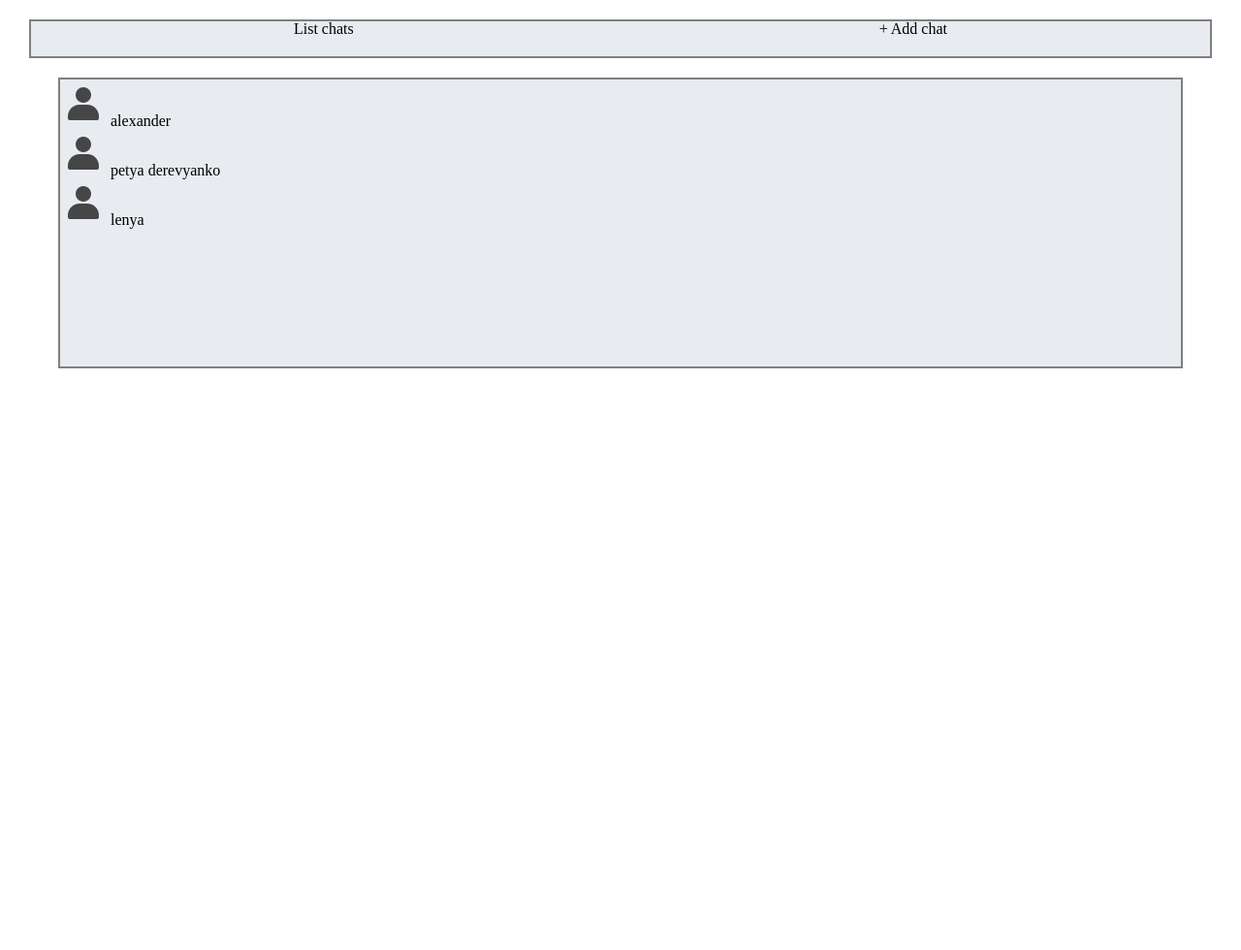
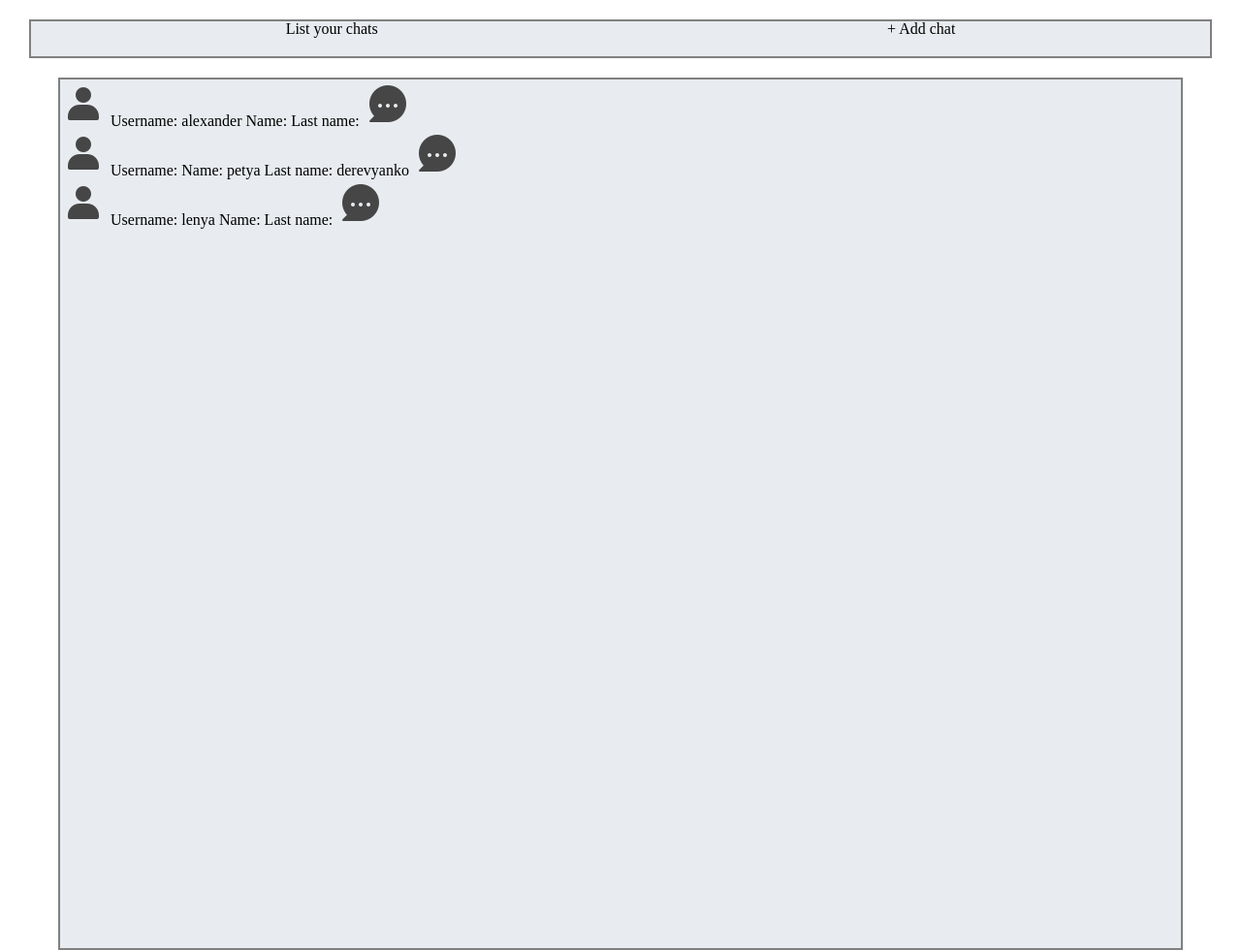
Before and after one commit to Konstantin1kk/websocket_chat, a Django app: page /chats/ in a window 1280 px wide. Shown: the part 75-1055 px from the top of the page at 97% size. Before the commit the page ends 455 px from the top, so only its background shows below. Run offline with Django 4.2, Linux system fonts and the light colour scheme; a user stored in the database is signed in; data comes from the database, SQL or seed files in the repository; both versions use the stored data as it was after the commit.

Commit message:
create:user_reduct__list_your_chatToDo:registration_login_logout-session__groupchats__chats__DRF

```diff
--- a/web_socket_chat/logic/views.py
+++ b/web_socket_chat/logic/views.py
@@ -1,4 +1,3 @@
-from itertools import chain
 from django.shortcuts import render, redirect
 from django.db.models import Q
 from django.http import HttpRequest
@@ -24,15 +23,6 @@
     return render(request, template_name='chats.html', context={'users': users_in_chats})
 
 
-def get_chat(request: HttpRequest):
-    if request.method == 'GET':
-        id_chat = request.GET.get()
-        return render(request, template_name='chat.html')
-    elif request.method == 'POST':
-        # send messages
-        pass
-
-
 def user_profile(request: HttpRequest):
     if request.method == 'GET':
         return render(request, template_name='user_profile.html', context={'user': request.user})
@@ -40,6 +30,7 @@
         params = request.POST.dict()
         user = User.objects.get(id=request.user.id)
         if 'avatar' in request.FILES:
+            user.avatar.delete(save=False)
             user.avatar = request.FILES['avatar']
         user.username = params['username']
         user.first_name = params['first_name']
@@ -65,17 +56,17 @@
     model = User
     template_name = 'find_users.html'
     context_object_name = 'users'
-    paginate_by = 15
+    paginate_by = 14
 
     def get_queryset(self):
         queryset = super().get_queryset()
         parameter_find = self.request.GET.get('user')
         if parameter_find:
-            # change bad code
-            username_users = User.objects.filter(username__icontains=parameter_find)
-            list_firstnames_users = User.objects.filter(first_name__icontains=parameter_find)
-            list_lastname_users = User.objects.filter(last_name__icontains=parameter_find)
-            self.users = list(chain(list_firstnames_users, list_lastname_users, username_users))
+            users = User.objects.filter(Q(username__icontains=parameter_find) |
+                Q(first_name__icontains=parameter_find) |
+                Q(last_name__icontains=parameter_find)
+                )
+            self.users = users
         else:
             self.users = []
         return self.users
@@ -90,7 +81,6 @@
     def get(self, request, pk):
         user_for_id = User.objects.get(id=pk)
         chat, created = Chat.objects.get_or_create(first_user=self.request.user, second_user=user_for_id)
-
         return redirect(to='get_chat', pk=chat.pk)
 
 
--- a/web_socket_chat/static/styles/main.css
+++ b/web_socket_chat/static/styles/main.css
@@ -56,7 +56,7 @@
 	background-color: #e8ebef;
 	display: block;
 	margin: 20px 60px 0px 60px;
-	height: 300px;
+	height: 900px;
 	border: 2px solid grey;
 }
 
@@ -71,3 +71,11 @@
 .list_chats ul li {
 	align-content: center;
 }
+
+.chat {
+	background-color: #e8ebef;
+	display: block;
+	margin: 20px 60px 0px 60px;
+	height: 900px;
+	border: 2px solid grey;
+}
--- a/web_socket_chat/templates/chats.html
+++ b/web_socket_chat/templates/chats.html
@@ -3,8 +3,8 @@
 
 <html>
 	<head>
-		<link rel="stylesheet" href={% static "../static/styles/reset.css" %}/>
-		<link rel="stylesheet" href={% static "../static/styles/main.css" %}/>
+		<link rel="stylesheet" href='{% static "../static/styles/reset.css" %}'/>
+		<link rel="stylesheet" href='{% static "../static/styles/main.css" %}'/>
 	</head>
 
 	<body style="background-image: {% static '../static/img/square_bg.png' %}">
@@ -28,17 +28,31 @@
 		</nav>
 
 		<div class="chats">
-			<p><a href="{% url 'get_chats' %}">List chats</a></p>
+			<p><a href="{% url 'get_chats' %}">List your chats</a></p>
 			<p><a href="{% url 'find_users' %}">+ Add chat</a></p>
 		</div>
 		<div class="list_chats">
 				<ul>
-					{% for user in users %}
-						{% if users %}
-							<li><p><img src="../static/img/default_user_img.png"> {{ user.username }} {{ user.first_name }} {{ user.last_name }}</p></li>
-						{% endif %}
-					{% endfor %}
+					{% if users %}
+						{% for user in users %}
+							{% if user.avatar == '' %}
+								<li><p><img src="../static/img/default_user_img.png">
+									Username: {{ user.username }}
+									Name: {{ user.first_name }}
+									Last name: {{ user.last_name }}
+									<a href="{% url 'create_chat' pk=user.id %}"><img src="{% static '../static/img/chat.png' %}"></a></p></li>
+							{% else %}
+								<li><p><img src="../static/img/{{ user.avatar }}">
+									Username: {{ user.username }}
+									Name: {{ user.first_name }}
+									Last name: {{ user.last_name }}
+									<a href="{% url 'create_chat' pk=user.id %}"><img src="{% static '../static/img/chat.png' %}"></a></p></li>
+							{% endif %}
+						{% endfor %}
+					{% else %}
+						<h1>NO CHATS</h1>
+					{% endif %}
 				</ul>
-			</div>
+		</div>
 	</body>
 </html>
--- a/web_socket_chat/templates/redirect_create_chat.html
+++ b/web_socket_chat/templates/redirect_create_chat.html
@@ -6,5 +6,9 @@
 </head>
 <body>
 <h1>Creating chat...</h1>
+<script>
+
+
+</script>
 </body>
 </html>
```
Also changed, not shown: web_socket_chat/templates/find_users.html (+11 -5 lines), web_socket_chat/templates/user_profile.html (+11 -6 lines), web_socket_chat/db.sqlite3, web_socket_chat/static/img/users_avatars/i_b6Lu3BD.webp (added).
